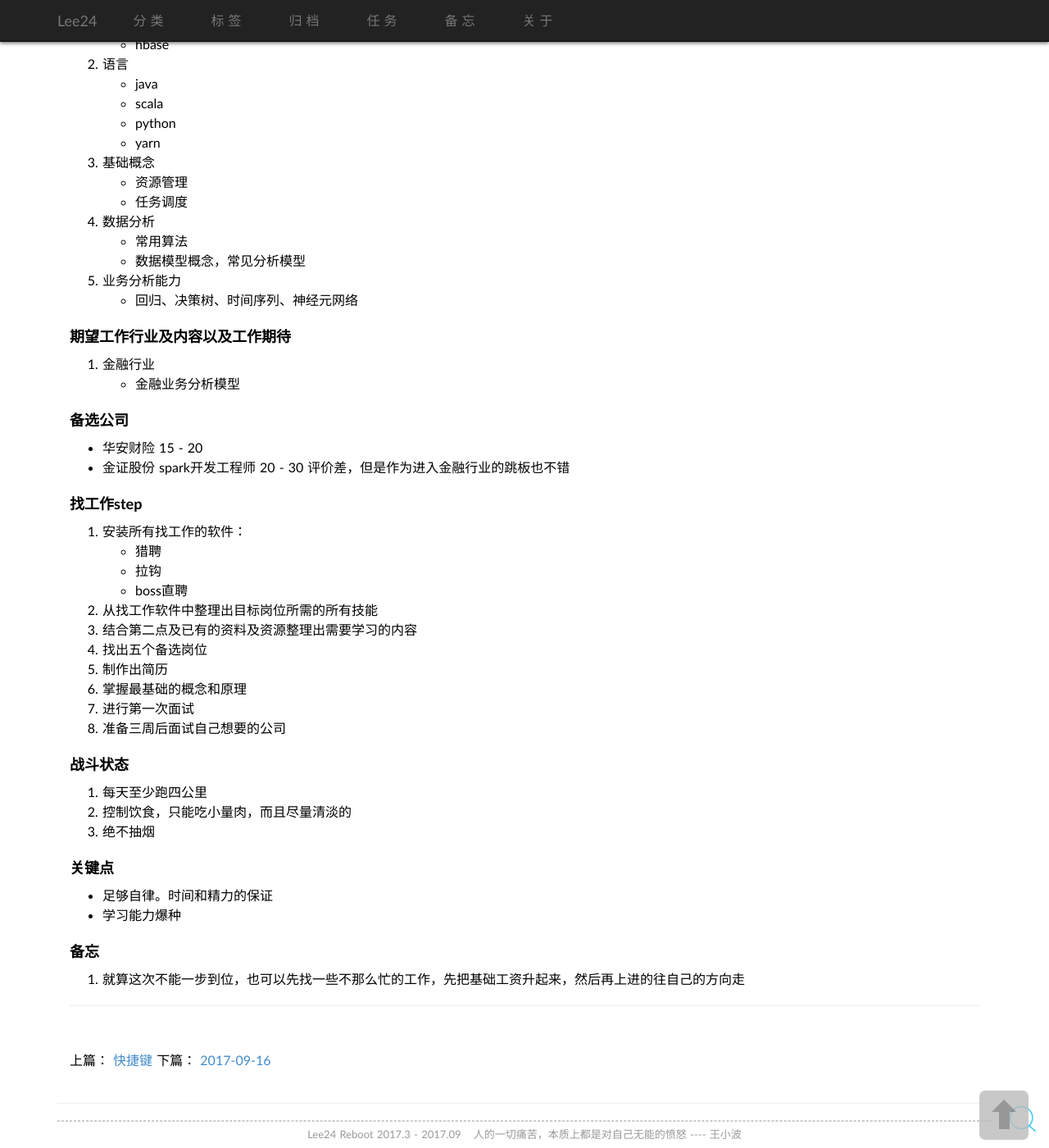
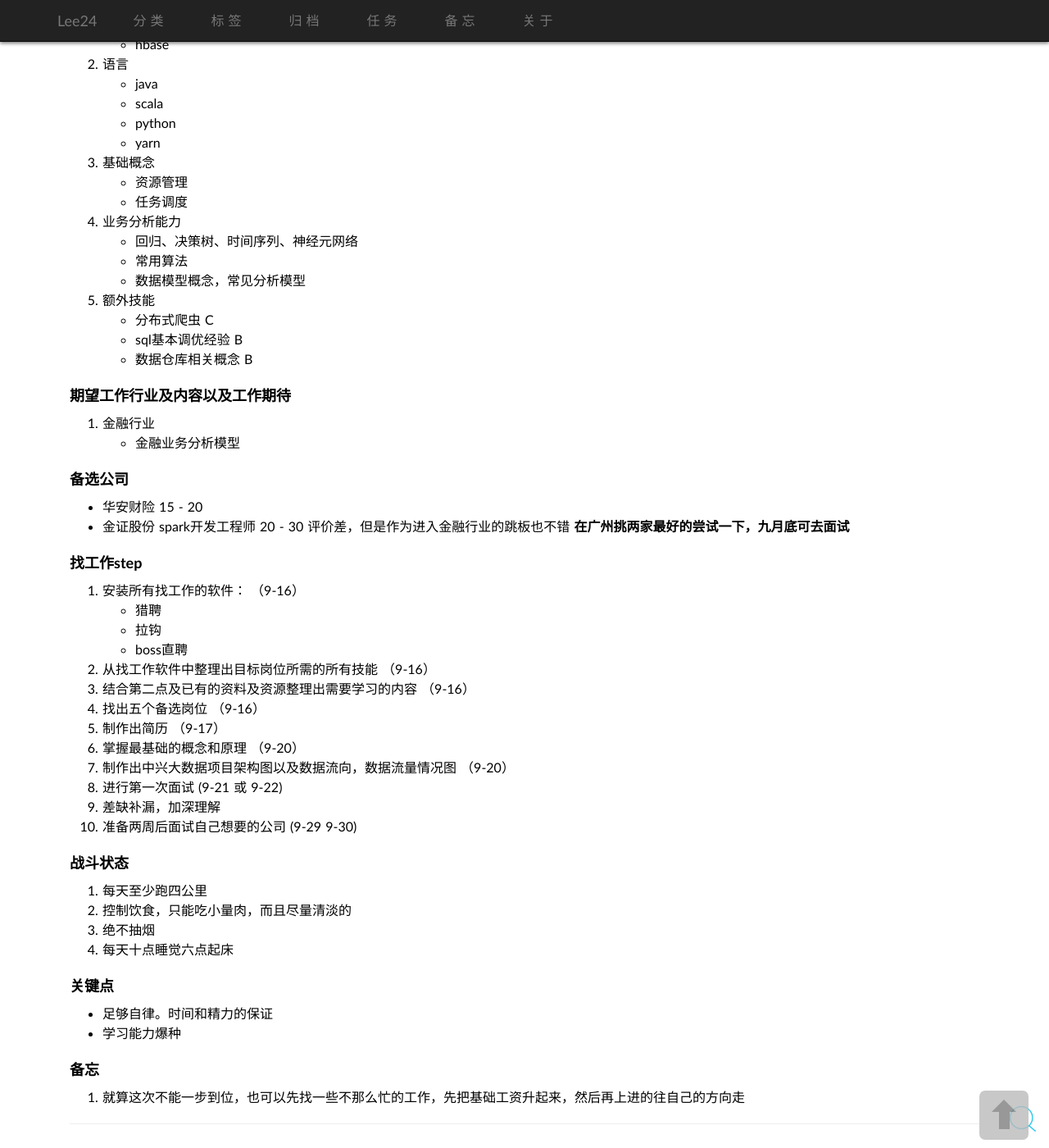
Before and after one commit to Lee24/Lee24.github.io, a Jekyll site: the page built from _posts/2017-09-16-change-job.md, in a window 1280 px wide and 1400 px high, scrolled down 313 px. Shown: the whole window at 82% size. Built offline with Jekyll 4.4.1, drawn with Linux system fonts in a browser that asks for light colours; comment, search, counter and statistics services are not loaded.

Commit message:
update2017

```diff
--- a/_posts/2017-09-16-change-job.md
+++ b/_posts/2017-09-16-change-job.md
@@ -24,12 +24,15 @@ keywords:   [计划]
 - 资源管理
 - 任务调度
 
-4. 数据分析
+4. 业务分析能力
+- 回归、决策树、时间序列、神经元网络
 - 常用算法
 - 数据模型概念，常见分析模型
 
-5. 业务分析能力
-- 回归、决策树、时间序列、神经元网络
+5. 额外技能
+- 分布式爬虫  C
+- sql基本调优经验  B
+- 数据仓库相关概念  B
 
 ### 期望工作行业及内容以及工作期待
 1. 金融行业
@@ -39,26 +42,30 @@ keywords:   [计划]
 ### 备选公司
 - 华安财险  15 - 20
 - 金证股份  spark开发工程师 20 - 30  评价差，但是作为进入金融行业的跳板也不错
+**在广州挑两家最好的尝试一下，九月底可去面试**
 
 ### 找工作step
-1. 安装所有找工作的软件：
+1. 安装所有找工作的软件： （9-16）
 - 猎聘
 - 拉钩
 - boss直聘
 
-2. 从找工作软件中整理出目标岗位所需的所有技能
-3. 结合第二点及已有的资料及资源整理出需要学习的内容
-4. 找出五个备选岗位
-5. 制作出简历
-6. 掌握最基础的概念和原理
-7. 进行第一次面试
-8. 准备三周后面试自己想要的公司
+2. 从找工作软件中整理出目标岗位所需的所有技能 （9-16）
+3. 结合第二点及已有的资料及资源整理出需要学习的内容  （9-16）
+4. 找出五个备选岗位  （9-16）
+5. 制作出简历   （9-17）
+6. 掌握最基础的概念和原理  （9-20）
+7. 制作出中兴大数据项目架构图以及数据流向，数据流量情况图  （9-20）
+8. 进行第一次面试  (9-21 或 9-22)
+9. 差缺补漏，加深理解
+10. 准备两周后面试自己想要的公司 (9-29 9-30)
 
 
 ### 战斗状态
 1. 每天至少跑四公里
 2. 控制饮食，只能吃小量肉，而且尽量清淡的
 3. 绝不抽烟
+4. 每天十点睡觉六点起床
 
 
 ### 关键点
```
Also changed, not shown: _posts/2012-11-05-meditations.md (+2 -0 lines), _posts/2017-09-16-diary.md (+2 -1 lines), memo.md (+1 -0 lines).
